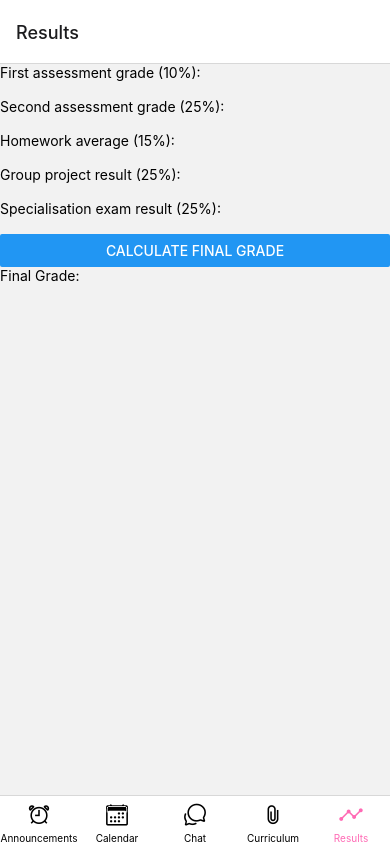
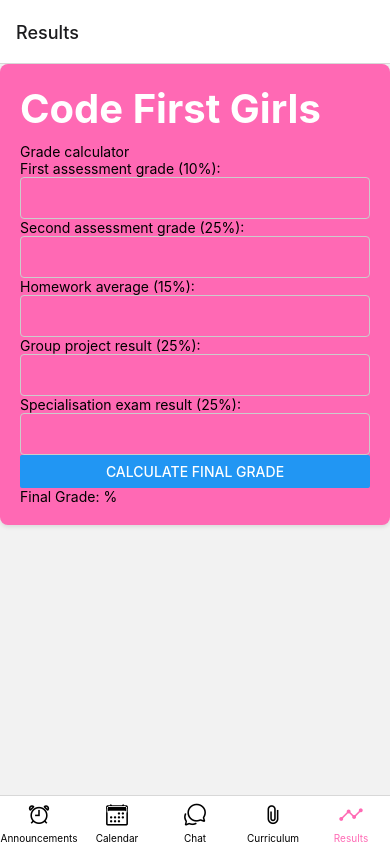
Before and after one commit to marshjaja/CFG-Mobile-Dev-Master-Final-Project, a React Native app in the folder CFGAppShareProject/CFGMaster_Group2_MobileAppProject/: screen /Results in a window 390 px wide. Built offline with nearby package versions, Linux system fonts and the light colour scheme.

Commit message:
added grade - merit, pass etc

```diff
--- a/CFGAppShareProject/CFGMaster_Group2_MobileAppProject/src/screens/ResultsScreen.js
+++ b/CFGAppShareProject/CFGMaster_Group2_MobileAppProject/src/screens/ResultsScreen.js
@@ -1,10 +1,13 @@
 import React from "react";
-import { styleSheet, Button, TextInput, View, Text } from "react-native";
+import { Button, TextInput, View, Text } from "react-native";
 import { Formik } from "formik";
 import { useState } from "react";
+import styles from "../styles/AppStyles.js";
+import { Keyboard } from "react-native";
 
 export default function Form() {
   const [finalGrade, setFinalGrade] = useState("");
+  const [gradeBand, setGradeBand] = useState("");
 
   return (
     <View>
@@ -25,51 +28,75 @@
               Number(values.value5) * 2.5) /
               10
           );
+
           setFinalGrade(result);
+
+          if (result < 49) {
+            setGradeBand("Fail 😔");
+          } else if (result > 50 && result < 69) {
+            setGradeBand("Pass 😊");
+          } else if (result > 70 && result < 89) {
+            setGradeBand("Merit 😄");
+          } else if (result > 90) {
+            setGradeBand("Distinction 😎");
+          }
+
+          Keyboard.dismiss();
         }}
       >
         {(props) => (
-          <View>
-            <Text>First assessment grade (10%):</Text>
+          <View style={styles.card}>
+            <Text style={styles.cardHeader}>Code First Girls</Text>
+            <Text style={styles.cardBody}>Grade calculator</Text>
+            <Text style={styles.cardBody}>First assessment grade (10%):</Text>
             <TextInput
+              style={styles.input}
               placeholder="value1"
               onChangeText={props.handleChange("value1")}
               value={props.values.value1}
               keyboardType="numeric"
             />
-            <Text>Second assessment grade (25%):</Text>
+            <Text style={styles.cardBody}>Second assessment grade (25%):</Text>
             <TextInput
+              style={styles.input}
               placeholder="value2"
               onChangeText={props.handleChange("value2")}
               value={props.values.value2}
               keyboardType="numeric"
             />
-            <Text>Homework average (15%):</Text>
+            <Text style={styles.cardBody}>Homework average (15%):</Text>
             <TextInput
+              style={styles.input}
               placeholder="value3"
               onChangeText={props.handleChange("value3")}
               value={props.values.value3}
               keyboardType="numeric"
             />
-            <Text>Group project result (25%):</Text>
+            <Text style={styles.cardBody}>Group project result (25%):</Text>
             <TextInput
+              style={styles.input}
               placeholder="value4"
               onChangeText={props.handleChange("value4")}
               value={props.values.value4}
               keyboardType="numeric"
             />
-            <Text>Specialisation exam result (25%):</Text>
+            <Text style={styles.cardBody}>
+              Specialisation exam result (25%):
+            </Text>
             <TextInput
+              style={styles.input}
               placeholder="value5"
               onChangeText={props.handleChange("value5")}
               value={props.values.value5}
               keyboardType="numeric"
             />
             <Button
+              style={styles.button}
               title="calculate final grade"
               onPress={props.handleSubmit}
             ></Button>
-            <Text>Final Grade: {finalGrade}</Text>
+            <Text style={styles.cardBody}>Final Grade: {finalGrade}%</Text>
+            <Text style={styles.cardBody}>{gradeBand}</Text>
           </View>
         )}
       </Formik>
--- a/CFGAppShareProject/CFGMaster_Group2_MobileAppProject/src/styles/AppStyles.js
+++ b/CFGAppShareProject/CFGMaster_Group2_MobileAppProject/src/styles/AppStyles.js
@@ -1,34 +1,34 @@
 // AppStyles.js
-import { StyleSheet } from 'react-native';
+import { StyleSheet } from "react-native";
 
 const styles = StyleSheet.create({
   body: {
     fontFamily: "Barlow",
-        backgroundColor: '#000',
-        color: '#333',
+    backgroundColor: "#000",
+    color: "#333",
   },
   button: {
     padding: 10,
     fontSize: 16,
-        textAlign: 'center',
+    textAlign: "center",
     borderRadius: 4,
-        backgroundColor: '#000',
-        color: '#fff',
+    backgroundColor: "#000",
+    color: "#fff",
   },
   input: {
-        width: '100%',
+    width: "100%",
     padding: 10,
     fontSize: 16,
-        borderColor: '#ccc',
+    borderColor: "#ccc",
     borderWidth: 1,
     borderRadius: 4,
   },
   card: {
-        flexDirection: 'column',
-        width: '100%',
+    flexDirection: "column",
+    width: "100%",
     padding: 20,
     borderRadius: 8,
-        backgroundColor: '#ff69b4',
+    backgroundColor: "#ff69b4",
     shadowColor: "#000",
     shadowOffset: {
       width: 0,
@@ -39,14 +39,14 @@
     elevation: 5,
   },
   cardHeader: {
-        fontSize: 100,
-        color: '#fff',
-        fontWeight: 'bold',
+    fontSize: 40,
+    color: "#fff",
+    fontWeight: "bold",
     marginBottom: 10,
   },
   cardBody: {
     flexGrow: 1,
-        color: '#000',
+    color: "#000",
   },
   // ... and so on for the rest of your styles
 });
```
Lines whose indentation alone changed are shown as unchanged.
